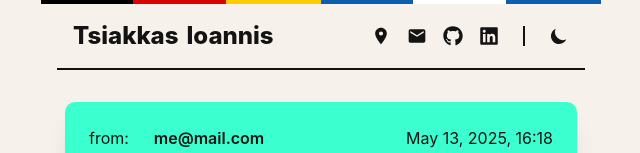
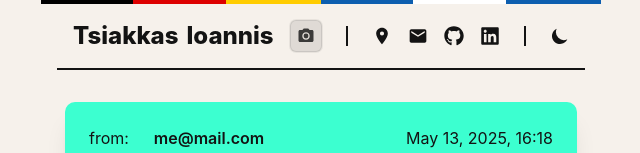
Before and after one commit to keybraker/keybraker.github.io, a Next.js app: page / in a window 1280 px wide. Shown: the top 153 px of the page, without its empty margins (319-959 px from the left). Built offline with nearby package versions, Linux system fonts and the light colour scheme.

Commit message:
Update design to photography

```diff
--- a/src/abilities/header.tsx
+++ b/src/abilities/header.tsx
@@ -2,7 +2,9 @@ import { FaGithub } from "@react-icons/all-files/fa/FaGithub";
 import { FaLinkedin } from "@react-icons/all-files/fa/FaLinkedin";
 import { MdEmail } from "@react-icons/all-files/md/MdEmail";
 import { MdLocationOn } from "@react-icons/all-files/md/MdLocationOn";
+import { MdPhotoCamera } from "@react-icons/all-files/md/MdPhotoCamera";
 import Link from "next/link";
+import { useRouter } from "next/router";
 import DarkModeToggle from "../components/DarkModeToggle";
 
 const mail = "mailto:" + "iantsiakkas@gmail.com";
@@ -10,9 +12,28 @@ const address = "http://maps.google.com/?q=" + "Greece, Heraklion - 71305";
 const github = "https://github.com/" + "Keybraker";
 const linkedin = "https://www.linkedin.com/in/" + "itsiakkas";
 
-function AboutPageInner() {
+function AboutPageInner({ showPhotographyLink }: { showPhotographyLink: boolean }) {
   return (
     <div className="flex flex-row items-center justify-between xs:justify-around gap-4 align-baseline text-tsiakkas-dark dark:text-tsiakkas-light">
+      {showPhotographyLink && (
+        <Link
+          href="/photography"
+          aria-label="Go to photography page"
+          className="group relative flex items-center justify-center h-8 w-8 rounded-md
+            border border-tsiakkas-dark/10 dark:border-tsiakkas-light/10
+            text-tsiakkas-dark dark:text-tsiakkas-light
+            bg-tsiakkas-dark/10 dark:bg-tsiakkas-light/10
+            hover:bg-tsiakkas-dark/10 dark:hover:bg-tsiakkas-light/20
+            shadow-[0_0_0_1px_rgba(0,0,0,0.06)] dark:shadow-[0_0_0_1px_rgba(255,255,255,0.15)]
+            hover:shadow-[0_2px_6px_-1px_rgba(0,0,0,0.15),0_0_0_1px_rgba(0,0,0,0.08)] dark:hover:shadow-[0_2px_6px_-1px_rgba(0,0,0,0.6),0_0_0_1px_rgba(255,255,255,0.25)]
+            transition duration-300 focus:outline-none focus:ring-2 focus:ring-offset-2 focus:ring-tsiakkas-dark/40 dark:focus:ring-tsiakkas-light/40"
+        >
+          <MdPhotoCamera size={18} className="opacity-80 group-hover:opacity-100 transition" />
+        </Link>
+      )}
+      {showPhotographyLink && (
+        <div className="h-5 w-[2px] bg-tsiakkas-dark dark:bg-tsiakkas-light mx-2"></div>
+      )}
       <a
         aria-label="By clicking you will be taken to Maps"
         rel="noopener noreferrer"
@@ -52,6 +73,8 @@ function AboutPageInner() {
 }
 
 export default function Header() {
+  const router = useRouter();
+  const isPhotography = router.pathname.startsWith('/photography');
   return (
     <header className="sticky top-0 z-10 flex flex-col justify-center place-self-center max-w-[560px] eq:max-w-[1320px] w-full bg-tsiakkas-light dark:bg-tsiakkas-dark">
       <div className="text-tsiakkas-light dark:text-tsiakkas-dark w-full flex flex-row">
@@ -78,7 +101,7 @@ export default function Header() {
               <span>Ioannis</span>
             </h1>
           </Link>
-          <AboutPageInner />
+          <AboutPageInner showPhotographyLink={!isPhotography} />
         </div>
       </div>
     </header>
--- a/src/pages/photography/index.tsx
+++ b/src/pages/photography/index.tsx
@@ -1,7 +1,6 @@
 import Head from "next/head";
-import Link from "next/link";
 import Image from "next/image";
-import { useState, useEffect, useCallback } from "react";
+import { useCallback, useEffect, useMemo, useState } from "react";
 
 type Photo = {
     id: number;
@@ -15,7 +14,6 @@ type Section = {
     photos: Photo[];
 };
 
-// Single placeholder image (user provided) used for all frames for now
 const placeholderImage = "https://images.unsplash.com/photo-1506744038136-46273834b3fb?q=80&w=2070&auto=format&fit=crop&ixlib=rb-4.1.0&ixid=M3wxMjA3fDB8MHxwaG90by1wYWdlfHx8fGVufDB8fHx8fA%3D%3D";
 
 const landscapes: Photo[] = [
@@ -29,7 +27,6 @@ const landscapes: Photo[] = [
     { id: 8, caption: "The coast exhaling color as twilight refuses to let the day end.", settings: "18mm · f/13 · 2.0s · ISO 64", location: "Azores" },
 ];
 
-// Placeholder alternate thematic sections (using same placeholder image & dummy metadata for now)
 const zurichAtNight: Photo[] = [
     { id: 101, caption: "Tram lines glowing while the river swallows the city lights.", settings: "35mm · f/1.8 · 1/50s · ISO 1250", location: "Zürich, Switzerland" },
     { id: 102, caption: "Reflections layering time across quiet cobblestone.", settings: "50mm · f/2.2 · 1/60s · ISO 1600", location: "Zürich, Switzerland" },
@@ -67,7 +64,7 @@ function PhotoCard({ photo, onOpen }: { photo: Photo; onOpen: (p: Photo) => void
                     alt={photo.caption}
                     width={800}
                     height={600}
-                    className="h-64 w-full object-cover select-none border-2 border-tsiakkas-dark/10 dark:border-tsiakkas-light/10 cursor-zoom-in"
+                    className="h-64 w-full object-cover select-none  cursor-zoom-in"
                 />
             </button>
             <div className="w-full flex flex-col gap-4 text-tsiakkas-dark bg-tsiakkas-dark/10 dark:bg-tsiakkas-light/10 p-4">
@@ -85,9 +82,46 @@ export default function PhotographyPage() {
 
     const close = useCallback(() => setActive(null), []);
 
+
+    const allPhotos: Photo[] = useMemo(() => [...zurichAtNight, ...cats, ...landscapes], []);
+    const activeIndex = active ? allPhotos.findIndex(p => p.id === active.id) : -1;
+    const hasPrev = activeIndex > 0;
+    const hasNext = activeIndex >= 0 && activeIndex < allPhotos.length - 1;
+
+    const goPrev = useCallback(() => {
+        if (hasPrev) setActive(allPhotos[activeIndex - 1]);
+    }, [hasPrev, activeIndex, allPhotos]);
+    const goNext = useCallback(() => {
+        if (hasNext) setActive(allPhotos[activeIndex + 1]);
+    }, [hasNext, activeIndex, allPhotos]);
+
+
+    useEffect(() => {
+        if (typeof window === 'undefined') return;
+        if (active) {
+            const h = `#photo-${active.id}`;
+            if (window.location.hash !== h) history.replaceState(null, '', h);
+        } else if (window.location.hash.startsWith('#photo-')) {
+            history.replaceState(null, '', window.location.pathname + window.location.search);
+        }
+    }, [active]);
+
+
+    useEffect(() => {
+        if (typeof window === 'undefined') return;
+        const hash = window.location.hash;
+        if (hash.startsWith('#photo-')) {
+            const id = parseInt(hash.replace('#photo-', ''), 10);
+            const found = allPhotos.find(p => p.id === id);
+            if (found) setActive(found);
+        }
+    }, [allPhotos]);
+
     useEffect(() => {
         function onKey(e: KeyboardEvent) {
             if (e.key === "Escape") close();
+            if (e.key === "ArrowLeft") goPrev();
+            if (e.key === "ArrowRight") goNext();
         }
         if (active) {
             document.addEventListener("keydown", onKey);
@@ -99,7 +133,7 @@ export default function PhotographyPage() {
             document.removeEventListener("keydown", onKey);
             document.documentElement.classList.remove("overflow-hidden");
         };
-    }, [active, close]);
+    }, [active, close, goPrev, goNext]);
     return (
         <>
             <Head>
@@ -107,7 +141,7 @@ export default function PhotographyPage() {
                 <meta name="description" content="A curated landscape photography showcase." />
                 <meta name="robots" content="index,follow" />
             </Head>
-            <div className="flex flex-col gap-8">
+            <div id="top" className="flex flex-col gap-8">
                 <div className="flex flex-col gap-6">
                     <h2 className="text-3xl font-extrabold font-serif leading-tight">Photography</h2>
                     <p className="text-md leading-relaxed">
@@ -125,8 +159,7 @@ export default function PhotographyPage() {
                     </p>
                 </div>
 
-                {/* Section quick nav */}
-                <nav className="flex flex-wrap gap-4 text-[12px] font-semibold tracking-wide">
+                <nav className="flex flex-wrap gap-4 text-[12px] font-semibold tracking-wide justify-center">
                     {sections.map(s => (
                         <a key={s.title} href={`#${slugify(s.title)}`} className="underline decoration-dashed underline-offset-4 hover:decoration-solid">
                             {s.title}
@@ -135,7 +168,10 @@ export default function PhotographyPage() {
                 </nav>
 
                 <div className="flex flex-col gap-16">
-                    {sections.map(section => (
+                    {sections.map((section, idx) => {
+                        const prev = idx > 0 ? sections[idx - 1] : null;
+                        const next = idx < sections.length - 1 ? sections[idx + 1] : null;
+                        return (
                             <section
                                 key={section.title}
                                 id={slugify(section.title)}
@@ -143,10 +179,7 @@ export default function PhotographyPage() {
                             >
                                 <div className="absolute inset-0 rounded-md bg-tsiakkas-dark/5 dark:bg-tsiakkas-light/5 opacity-30 pointer-events-none" />
                                 <div className="relative flex flex-col gap-6 p-6">
-                                <div className="flex flex-row items-end justify-between">
-                                    <h3 className="text-2xl font-bold font-serif">{section.title}</h3>
-                                    <a href="#top" className="text-[11px] uppercase tracking-wide underline decoration-dotted">Top</a>
-                                </div>
+                                    <h3 className="text-2xl font-bold font-serif mb-2">{section.title}</h3>
                                     <div className="grid gap-8 grid-cols-1 tn:grid-cols-2 lg:grid-cols-3">
                                         {section.photos.map(p => (
                                             <PhotoCard key={p.id} photo={p} onOpen={setActive} />
@@ -154,7 +187,11 @@ export default function PhotographyPage() {
                                     </div>
                                 </div>
                             </section>
-                    ))}
+                        );
+                    })}
+                </div>
+                <div className="mt-24 text-center text-[11px] tracking-wide text-tsiakkas-dark dark:text-tsiakkas-light opacity-70 px-6">
+                    <p>All photographs on this page are original works created and owned exclusively by Ioannis Tsiakkas. They may not be copied, redistributed, or used in any form, including for any commercial purpose, without explicit written permission. Not for commercial use.</p>
                 </div>
             </div>
             {active && (
@@ -165,7 +202,37 @@ export default function PhotographyPage() {
                     className="fixed inset-0 z-50 flex flex-col bg-black/90 backdrop-blur-sm"
                     onClick={close}
                 >
-                    <div className="flex flex-row justify-end p-4" onClick={(e) => e.stopPropagation()}>
+                    <div className="flex flex-row items-center justify-between p-4 gap-4" onClick={(e) => e.stopPropagation()}>
+                        <div className="flex flex-row gap-2">
+                            <button
+                                onClick={goPrev}
+                                disabled={!hasPrev}
+                                aria-label="Previous photo"
+                                className="px-3 py-1 text-[11px] font-semibold uppercase tracking-wide rounded bg-tsiakkas-light/10 text-tsiakkas-light enabled:hover:bg-tsiakkas-light/20 disabled:opacity-30 disabled:cursor-not-allowed focus:outline-none focus:ring-2 focus:ring-tsiakkas-light/40"
+                            >
+                                Previous
+                            </button>
+                            <button
+                                onClick={goNext}
+                                disabled={!hasNext}
+                                aria-label="Next photo"
+                                className="px-3 py-1 text-[11px] font-semibold uppercase tracking-wide rounded bg-tsiakkas-light/10 text-tsiakkas-light enabled:hover:bg-tsiakkas-light/20 disabled:opacity-30 disabled:cursor-not-allowed focus:outline-none focus:ring-2 focus:ring-tsiakkas-light/40"
+                            >
+                                Next
+                            </button>
+                            <span className="text-[10px] font-mono px-2 py-1 text-tsiakkas-light/70 select-none">{activeIndex + 1}/{allPhotos.length}</span>
+                        </div>
+                        <div className="flex flex-row gap-2 items-center">
+                            <button
+                                onClick={() => {
+                                    try {
+                                        const url = window.location.href;
+                                        if (navigator?.clipboard?.writeText) navigator.clipboard.writeText(url);
+                                    } catch { }
+                                }}
+                                aria-label="Copy link to this photo"
+                                className="px-2 py-1 text-[11px] font-semibold uppercase tracking-wide rounded bg-tsiakkas-light/10 text-tsiakkas-light hover:bg-tsiakkas-light/20 focus:outline-none focus:ring-2 focus:ring-tsiakkas-light/40"
+                            >Copy Link</button>
                             <button
                                 onClick={close}
                                 aria-label="Close fullscreen viewer"
@@ -174,8 +241,42 @@ export default function PhotographyPage() {
                                 ×
                             </button>
                         </div>
-                    <div className="flex-1 flex flex-col items-center justify-center px-4 pb-12 gap-6">
-                        <div onClick={(e) => e.stopPropagation()} className="flex items-center justify-center">
+                    </div>
+                    <LightboxContent
+                        active={active}
+                        goNext={goNext}
+                        goPrev={goPrev}
+                        hasNext={hasNext}
+                        hasPrev={hasPrev}
+                        close={close}
+                    />
+                </div>
+            )}
+        </>
+    );
+}
+
+function LightboxContent({ active, goNext, goPrev, hasNext, hasPrev, close }: {
+    active: Photo; goNext: () => void; goPrev: () => void; hasNext: boolean; hasPrev: boolean; close: () => void;
+}) {
+    const [touchStartX, setTouchStartX] = useState<number | null>(null);
+    const onTouchStart = (e: React.TouchEvent) => setTouchStartX(e.touches[0].clientX);
+    const onTouchEnd = (e: React.TouchEvent) => {
+        if (touchStartX == null) return;
+        const delta = e.changedTouches[0].clientX - touchStartX;
+        if (Math.abs(delta) > 60) {
+            if (delta > 0) goPrev(); else goNext();
+        }
+        setTouchStartX(null);
+    };
+    return (
+        <div className="flex-1 flex flex-col items-center justify-center px-4 pb-12 gap-6 select-none" onClick={close}>
+            <div
+                className="flex items-center justify-center max-w-full"
+                onClick={(e) => e.stopPropagation()}
+                onTouchStart={onTouchStart}
+                onTouchEnd={onTouchEnd}
+            >
                 <Image
                     src={placeholderImage}
                     alt={active.caption}
@@ -185,16 +286,14 @@ export default function PhotographyPage() {
                     priority
                 />
             </div>
-                        <div className="max-w-3xl w-full text-center flex flex-col gap-2 text-tsiakkas-light px-2">
+            <div className="max-w-3xl w-full text-center flex flex-col gap-2 text-tsiakkas-light px-2" onClick={(e) => e.stopPropagation()}>
                 <div className="text-[12px] tracking-wide font-semibold flex flex-row justify-center gap-4 flex-wrap">
                     <span>{active.settings}</span>
                     <span className="italic opacity-80">{active.location}</span>
                 </div>
                 <p className="italic text-sm opacity-90 leading-relaxed">{active.caption}</p>
+                <p className="text-[10px] opacity-60 mt-2">© {new Date().getFullYear()} Ioannis Tsiakkas – All rights reserved.</p>
             </div>
         </div>
-                </div>
-            )}
-        </>
     );
 }
```
Lines whose indentation alone changed are shown as unchanged.
